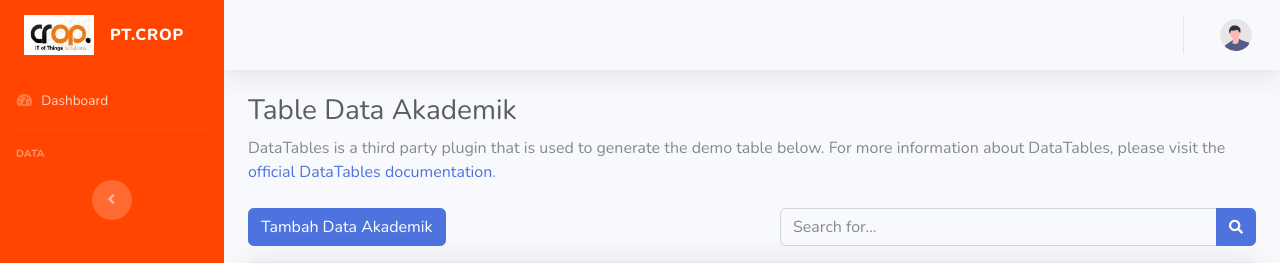
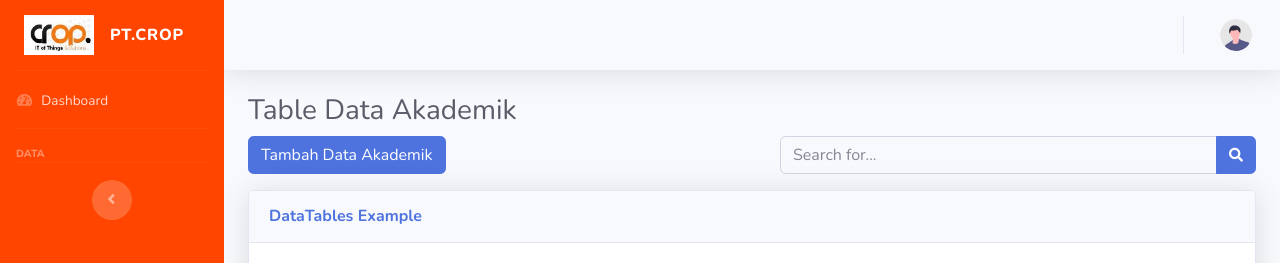
Before and after one commit to rendi14/Frontend_KP, a CodeIgniter 4 app: template app/Views/dashboard/akademik_data.php in a window 1280 px wide. Shown: the top 263 px of the page. Run offline with PHP 8.4 and a stand-in for CodeIgniter, Linux system fonts and the light colour scheme; the template is opened without the code that fills it, so the values that code supplies are empty; some libraries are stand-ins or nearby versions.

Commit message:
Update akademik_data.php

```diff
--- a/app/Views/dashboard/akademik_data.php
+++ b/app/Views/dashboard/akademik_data.php
@@ -53,9 +53,9 @@
 
                     <!-- Page Heading -->
                     <h1 class="h3 mb-2 text-gray-800">Table Data Akademik</h1>
-                    <p class="mb-4">DataTables is a third party plugin that is used to generate the demo table below.
+                    <!-- <p class="mb-4">DataTables is a third party plugin that is used to generate the demo table below.
                         For more information about DataTables, please visit the <a target="_blank"
-                            href="https://datatables.net">official DataTables documentation</a>.</p>
+                            href="https://datatables.net">official DataTables documentation</a>.</p> -->
                     <div class="row">
                     <div class="col-md-6">
                     <button type="submit" class="btn btn-primary mb-2" data-toggle="modal" data-target="#modalLoginForm">Tambah Data Akademik</button>
```
